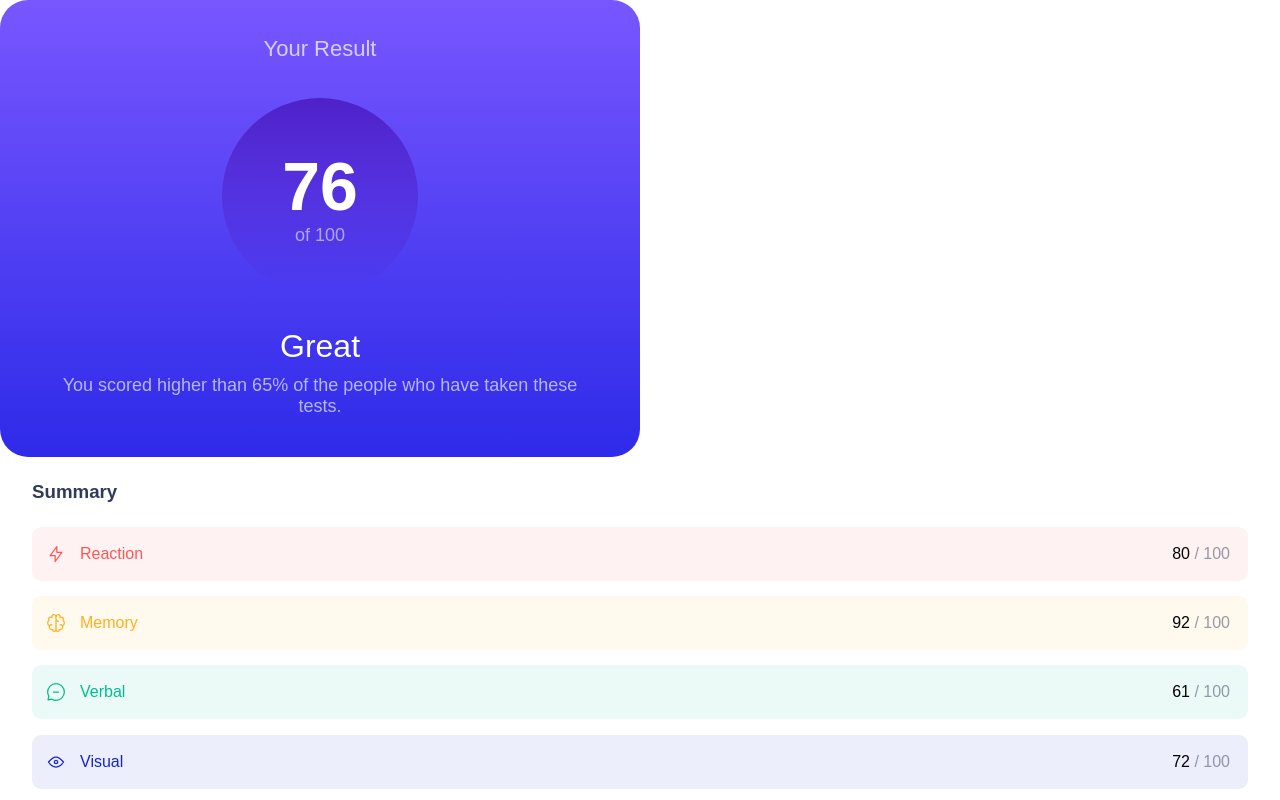
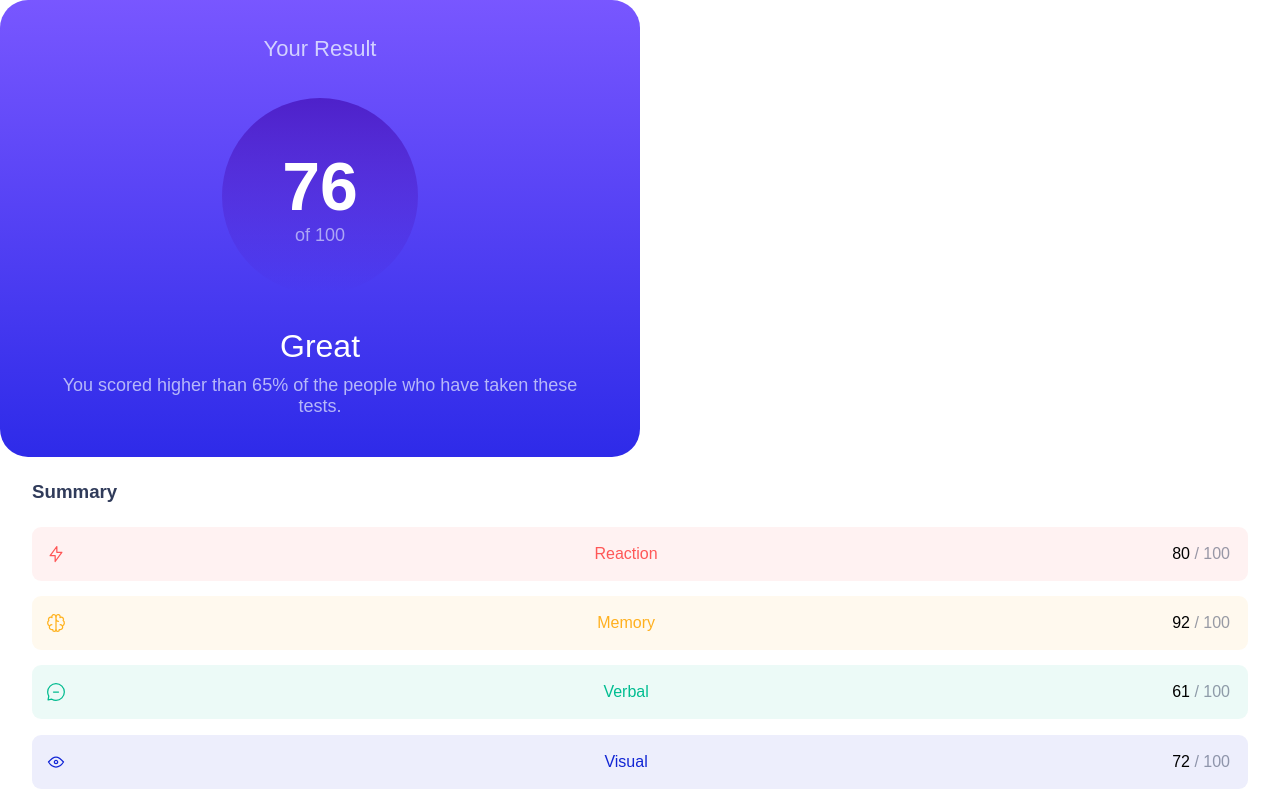
Before and after one commit to ntjnh/fem-results-summary, a React (Vite) app: page / in a window 1280 px wide. Shown: the top 800 px of the page. Built offline with nearby package versions, Linux system fonts and the light colour scheme; a web font is replaced by a local one.

Commit message:
Import Summary data from JSON file

```diff
--- a/src/components/Summary.jsx
+++ b/src/components/Summary.jsx
@@ -1,29 +1,30 @@
 import './Summary.scss'
+import data from '../data.json';
+import memory from '../assets/images/icon-memory.svg'
+import reaction from '../assets/images/icon-reaction.svg'
+import verbal from '../assets/images/icon-verbal.svg'
+import visual from '../assets/images/icon-visual.svg'
+
+const icons = [reaction, memory, verbal, visual]
 
 export default function Summary() {
+
+    const categories = data.map((cat, i) => {
+        return (
+            <div key={i} className={`category ${cat.category.toLowerCase()}`}>
+                <span className='icon' style={{backgroundImage: `url(${icons[i]})`}}></span>
+
+                <h5 className='category__name'>{cat.category}</h5>
+                <h5 className='category__score'>{cat.score} <span className='out-of'>/ 100</span></h5>
+            </div>
+        )
+    })
+
     return (
         <div className='summary'>
             <h3 className='title'>Summary</h3>
 
-            <div className='category reaction'>
-                <h5 className='category__name'>Reaction</h5>
-                <h5 className='category__score'>80 <span className='out-of'>/ 100</span></h5>
-            </div>
-
-            <div className='category memory'>
-                <h5 className='category__name'>Memory</h5>
-                <h5 className='category__score'>92 <span className='out-of'>/ 100</span></h5>
-            </div>
-
-            <div className='category verbal'>
-                <h5 className='category__name'>Verbal</h5>
-                <h5 className='category__score'>61 <span className='out-of'>/ 100</span></h5>
-            </div>
-
-            <div className='category visual'>
-                <h5 className='category__name'>Visual</h5>
-                <h5 className='category__score'>72 <span className='out-of'>/ 100</span></h5>
-            </div>
+            {categories}
 
             <button className='summary__cta'>Continue</button>
         </div>
--- a/src/data.json
+++ b/src/data.json
@@ -2,21 +2,21 @@
   {
     "category": "Reaction",
     "score": 80,
-    "icon": "./assets/images/icon-reaction.svg"
+    "icon": "icon-reaction.svg"
   },
   {
     "category": "Memory",
     "score": 92,
-    "icon": "./assets/images/icon-memory.svg"
+    "icon": "icon-memory.svg"
   },
   {
     "category": "Verbal",
     "score": 61,
-    "icon": "./assets/images/icon-verbal.svg"
+    "icon": "icon-verbal.svg"
   },
   {
     "category": "Visual",
     "score": 72,
-    "icon": "./assets/images/icon-visual.svg"
+    "icon": "icon-visual.svg"
   }
 ]
```
